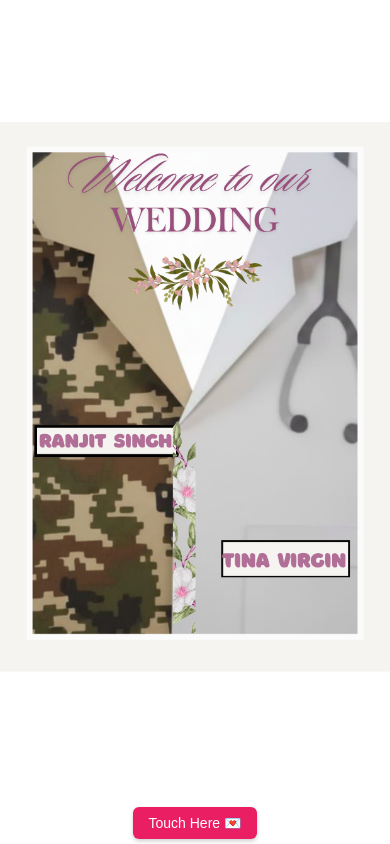
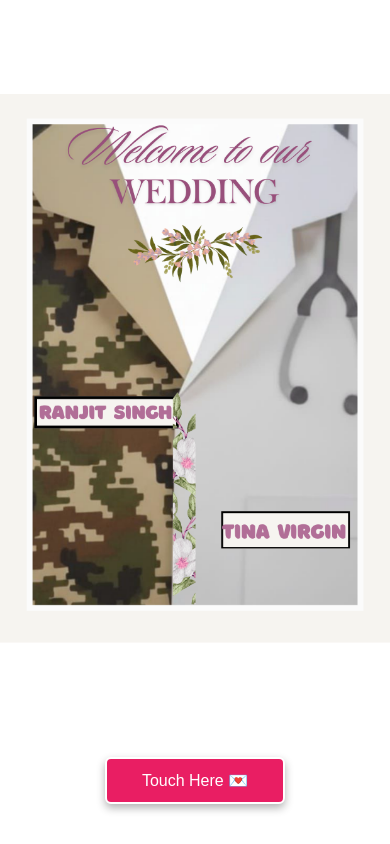
Before and after one commit to RoboCoder77/RanjitwedsTina, a website: page index.html in a window 390 px wide. Drawn offline with Linux system fonts and the light colour scheme.

Commit message:
Fix mobile button visibility: Enhanced Touch Here button for iPhone 13 and mobile devices

```diff
--- a/index.html
+++ b/index.html
@@ -91,21 +91,28 @@
     /* Mobile optimizations */
     @media (max-width: 768px) {
       #openButton {
-        padding: 6px 12px;
-        font-size: 12px;
-        margin: 8px 0;
-        min-width: 120px;
+        padding: 8px 16px;
+        font-size: 14px;
+        margin: 10px 0;
+        min-width: 140px;
+        position: relative;
+        z-index: 100;
+        background-color: #e91e63;
+        color: white;
+        border: 2px solid #fff;
+        box-shadow: 0 4px 8px rgba(0,0,0,0.3);
       }
 
       img {
         object-fit: cover;
         object-position: center top;
-        max-height: calc(100vh - 60px);
+        max-height: calc(100vh - 80px);
       }
 
       #page1, #page2 {
         height: 100vh;
         overflow: hidden;
+        padding-bottom: 20px;
       }
 
       #page2.show {
@@ -114,6 +121,7 @@
         align-items: center;
         height: 100vh;
         overflow: hidden;
+        padding-bottom: 20px;
       }
     }
 
@@ -163,9 +171,22 @@
       img {
         object-fit: cover;
         object-position: center;
-        max-height: calc(100vh - 40px);
+        max-height: calc(100vh - 80px);
         width: 100%;
         height: auto;
+      }
+
+      #openButton {
+        padding: 10px 20px;
+        font-size: 16px;
+        margin: 15px 0;
+        min-width: 160px;
+        position: relative;
+        z-index: 100;
+        background-color: #e91e63;
+        color: white;
+        border: 2px solid #fff;
+        box-shadow: 0 4px 8px rgba(0,0,0,0.3);
       }
 
       #page1, #page2 {
@@ -176,6 +197,7 @@
         left: 0;
         right: 0;
         bottom: 0;
+        padding-bottom: 20px;
       }
 
       #page2.show {
@@ -190,6 +212,7 @@
         left: 0;
         right: 0;
         bottom: 0;
+        padding-bottom: 20px;
       }
 
       body {
@@ -203,15 +226,22 @@
     /* iPhone 13 specific optimizations */
     @media (max-width: 428px) and (max-height: 926px) {
       img {
-        max-height: calc(100vh - 50px);
+        max-height: calc(100vh - 100px);
         object-fit: contain;
         object-position: center;
       }
 
       #openButton {
-        margin: 5px 0;
-        padding: 8px 16px;
-        font-size: 14px;
+        margin: 20px 0;
+        padding: 12px 24px;
+        font-size: 16px;
+        min-width: 180px;
+        position: relative;
+        z-index: 100;
+        background-color: #e91e63;
+        color: white;
+        border: 2px solid #fff;
+        box-shadow: 0 4px 8px rgba(0,0,0,0.3);
       }
     }
   </style>
```
